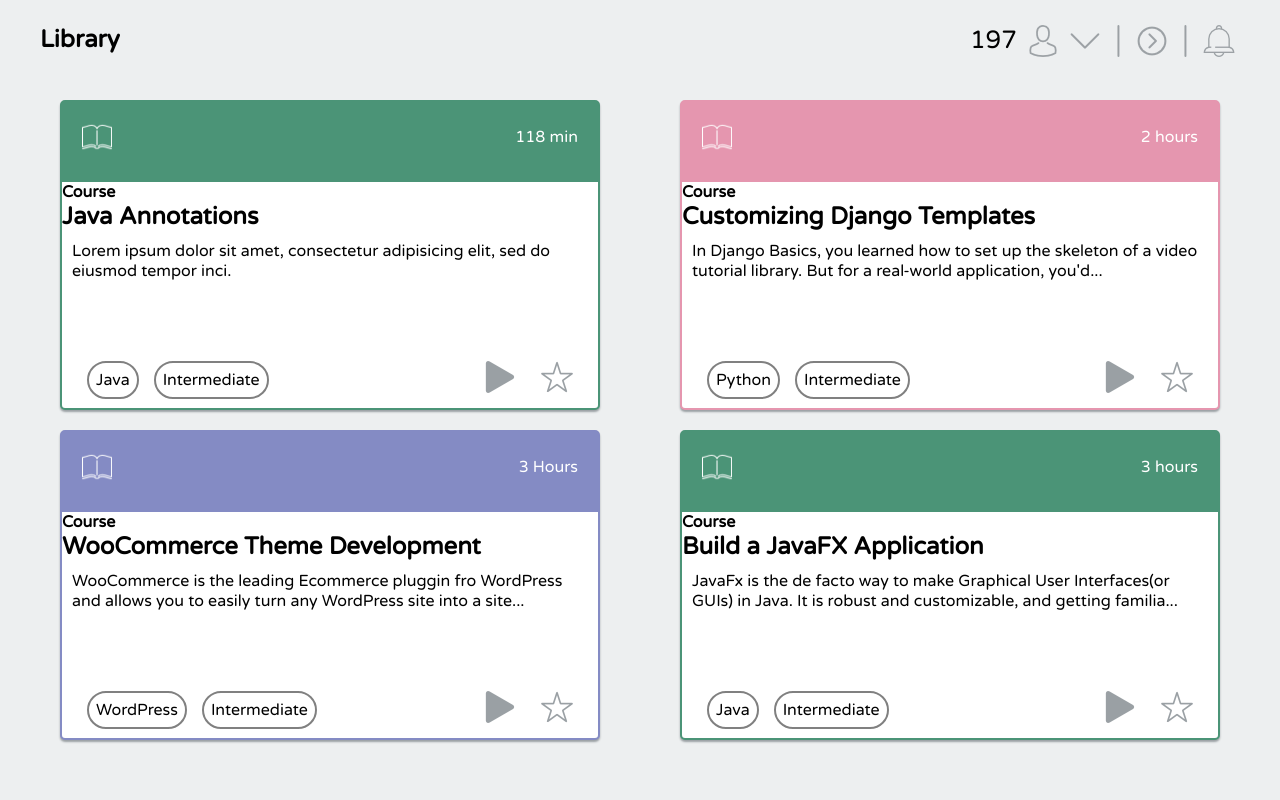
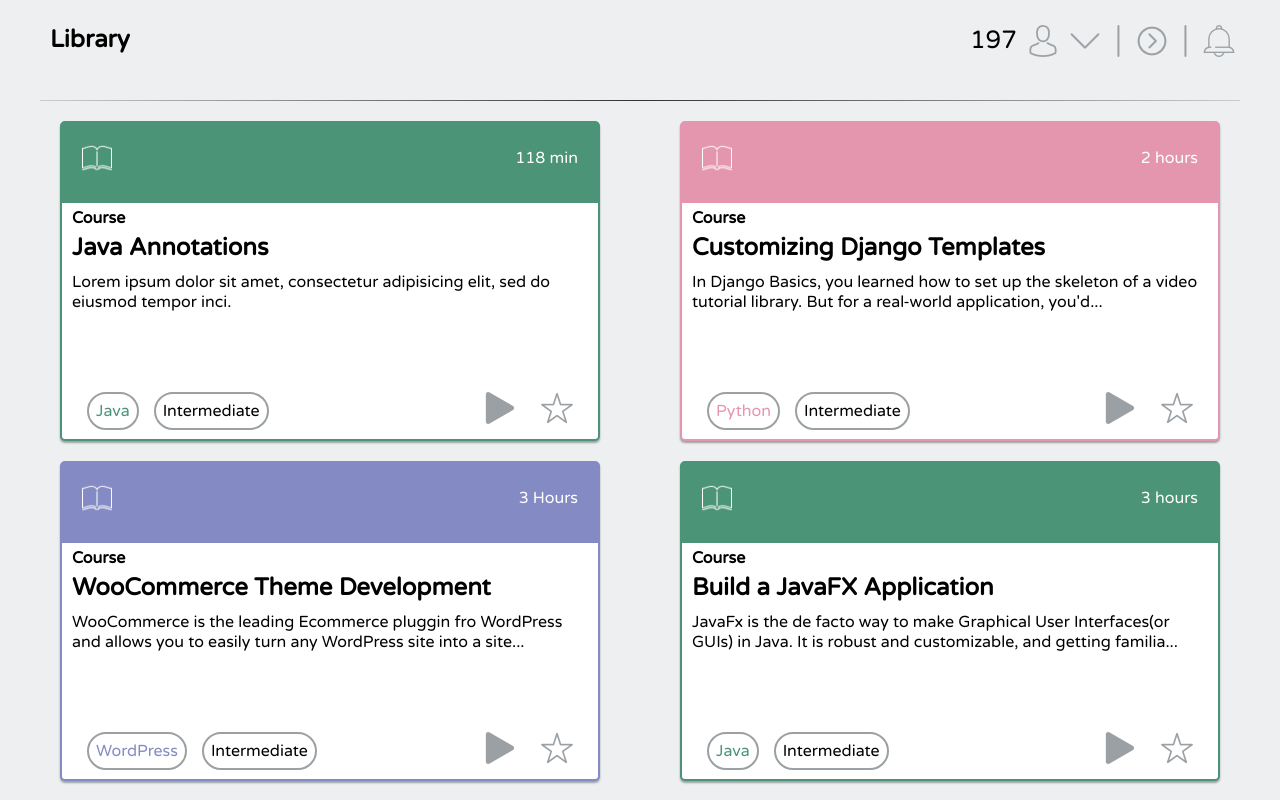
Before and after one commit to coreysnightout/treehouse-library, a plain HTML site: page index.html in a window 1280 px wide. Drawn offline with Linux system fonts and the light colour scheme.

Commit message:
add classes to html, finish styling button text and add styled hr

```diff
--- a/css/styles.css
+++ b/css/styles.css
@@ -45,11 +45,24 @@ body, html {
   margin-top: 20px;
 }
 
+h4, h2 {
+  margin-top: 5px;
+  margin-left: 10px;
+}
+
+hr.style-one {
+    border: 0;
+    height: 1px;
+    background: #333;
+    background-image: linear-gradient(to right, #ccc, #333, #ccc);
+    margin-bottom: 20px;
+}
+
 /* Course 1 */
 .tree-1 {
   float: left;
   width: 540px;
-  height: 310px;
+  height: 320px;
   background: white;
   border: 2px solid #4b9477;
   border-radius: 5px;
@@ -94,7 +107,7 @@ body, html {
   float: right;
   background: white;
   width: 540px;
-  height: 310px;
+  height: 320px;
   border: 2px solid #e596af;
   border-radius: 5px;
   margin-right: 20px;
@@ -138,7 +151,7 @@ body, html {
   float: left;
   background: white;
   width: 540px;
-  height: 310px;
+  height: 320px;
   border: 2px solid #848bc4;
   border-radius: 5px;
   margin-left: 20px;
@@ -183,7 +196,7 @@ body, html {
   float: right;
   background: white;
   width: 540px;
-  height: 310px;
+  height: 320px;
   border: 2px solid #4b9477;
   border-radius: 5px;
   margin-right: 20px;
@@ -228,9 +241,22 @@ body, html {
 .footer-1, .footer-2 {
   margin-top: 70px;
   float: left;
-  border: 2px solid grey;
+  border: 2px solid #9ba0a4;
   padding: 7px;
   border-radius: 20px;
+  color: black;
+}
+
+.java1 {
+  color: #4b9477;
+}
+
+.python {
+  color: #e596af;
+}
+
+.wordpress {
+  color: #848bc4;
 }
 
 .footer-1 {
--- a/index.html
+++ b/index.html
@@ -20,6 +20,7 @@
           <li>197</li>
         </ul>
       </div>
+      <hr class="style-one">
       <!--Course 1-->
       <div class="tree-1">
         <div class="nav-1">
@@ -30,7 +31,7 @@
         <h2>Java Annotations</h2>
         <p id="tree-1-p">Lorem ipsum dolor sit amet, consectetur adipisicing elit, sed do eiusmod tempor inci.</p>
         <div class="footer-1">
-          <p>Java</p>
+          <p class="java1">Java</p>
         </div>
         <div class="footer-2">
           <p>Intermediate</p>
@@ -52,7 +53,7 @@
         <h2>Customizing Django Templates</h2>
         <p id="tree-2-p">In Django Basics, you learned how to set up the skeleton of a video tutorial library. But for a real-world application, you'd...</p>
         <div class="footer-1">
-          <p>Python</p>
+          <p class="python">Python</p>
         </div>
         <div class="footer-2">
           <p>Intermediate</p>
@@ -74,7 +75,7 @@
         <h2>WooCommerce Theme Development</h2>
         <p id="tree-3-p">WooCommerce is the leading Ecommerce pluggin fro WordPress and allows you to easily turn any WordPress site into a site...</p>
         <div class="footer-1">
-          <p>WordPress</p>
+          <p class="wordpress">WordPress</p>
         </div>
         <div class="footer-2">
           <p>Intermediate</p>
@@ -96,7 +97,7 @@
         <h2>Build a JavaFX Application</h2>
         <p id="tree-4-p">JavaFx is the de facto way to make Graphical User Interfaces(or GUIs) in Java. It is robust and customizable, and getting familia...</p>
         <div class="footer-1">
-          <p>Java</p>
+          <p class="java1">Java</p>
         </div>
         <div class="footer-2">
           <p>Intermediate</p>
```
